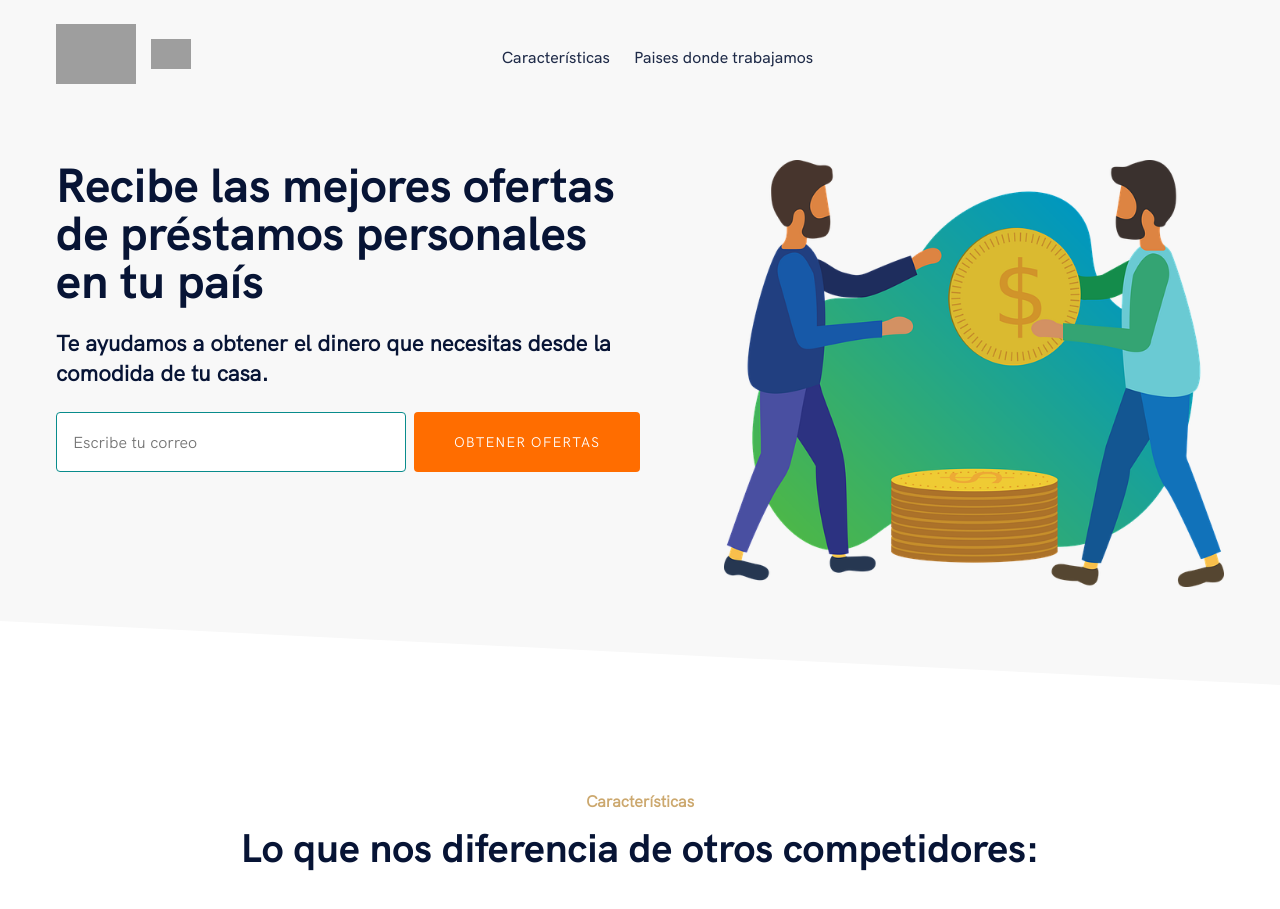
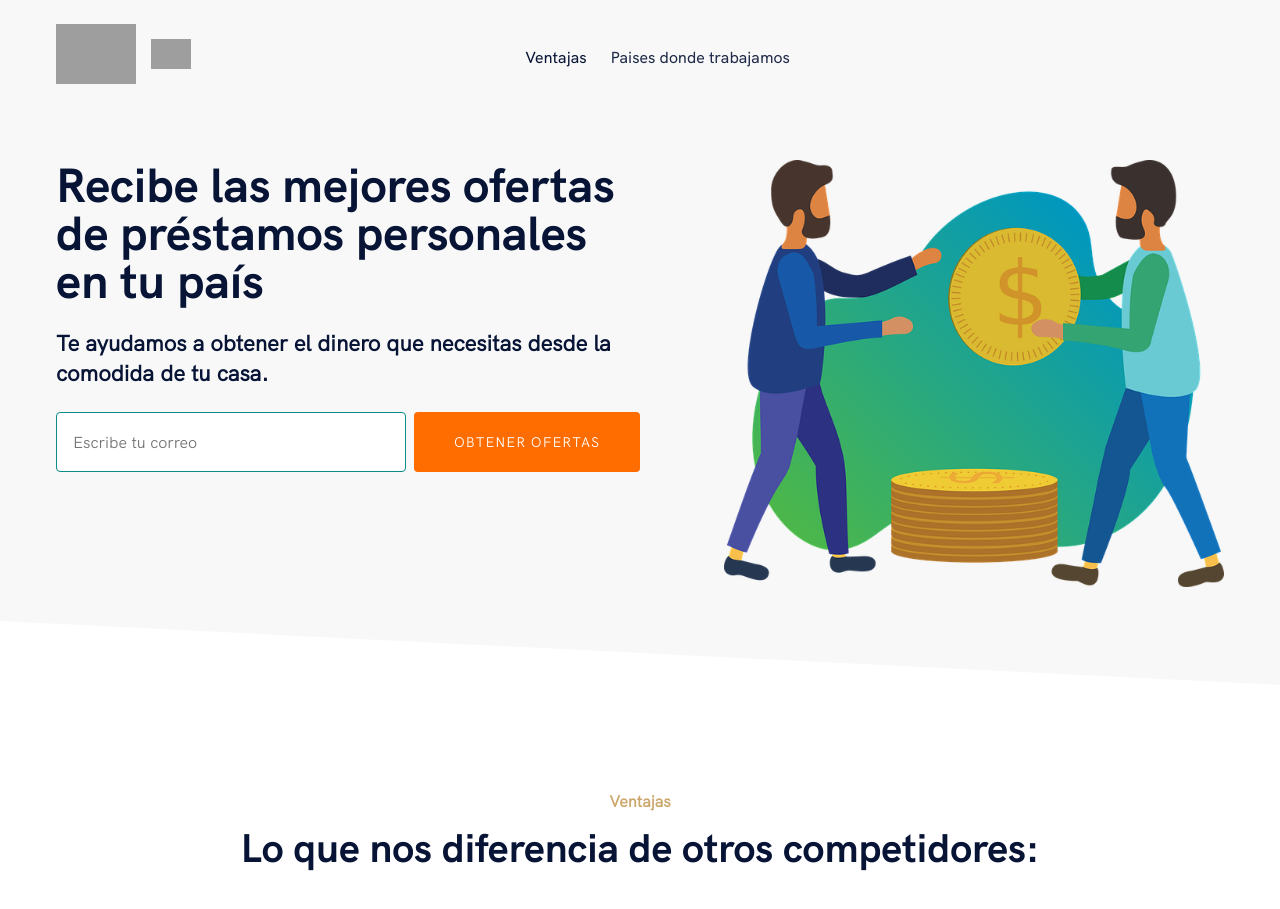
Before and after one commit to rrorrolfo/creditaminaCompany, a Gatsby site: page / in a window 1280 px wide. Shown: the top 909 px of the page. Built offline with nearby package versions, Linux system fonts and the light colour scheme; Gatsby itself is replaced by a stand-in of ours; grey boxes are pictures that could not be loaded.

Commit message:
Updated features component title to ventajas

```diff
--- a/src/components/common/navigation/navigation.js
+++ b/src/components/common/navigation/navigation.js
@@ -15,7 +15,7 @@ import {
   ActionsContainer,
 } from "./style"
 
-const NAV_ITEMS = ["Características", "Paises donde trabajamos"]
+const NAV_ITEMS = ["Ventajas", "Paises donde trabajamos"]
 
 export default class Navigation extends Component {
   state = {
--- a/src/components/sections/features.js
+++ b/src/components/sections/features.js
@@ -4,9 +4,9 @@ import styled from "styled-components"
 import { Section, Container } from "../global"
 
 const Features = () => (
-  <Section id="features">
+  <Section id="ventajas">
     <StyledContainer>
-      <Subtitle>Características</Subtitle>
+      <Subtitle>Ventajas</Subtitle>
       <SectionTitle>Lo que nos diferencia de otros competidores:</SectionTitle>
       <FeaturesGrid>
         <FeatureItem>
```
